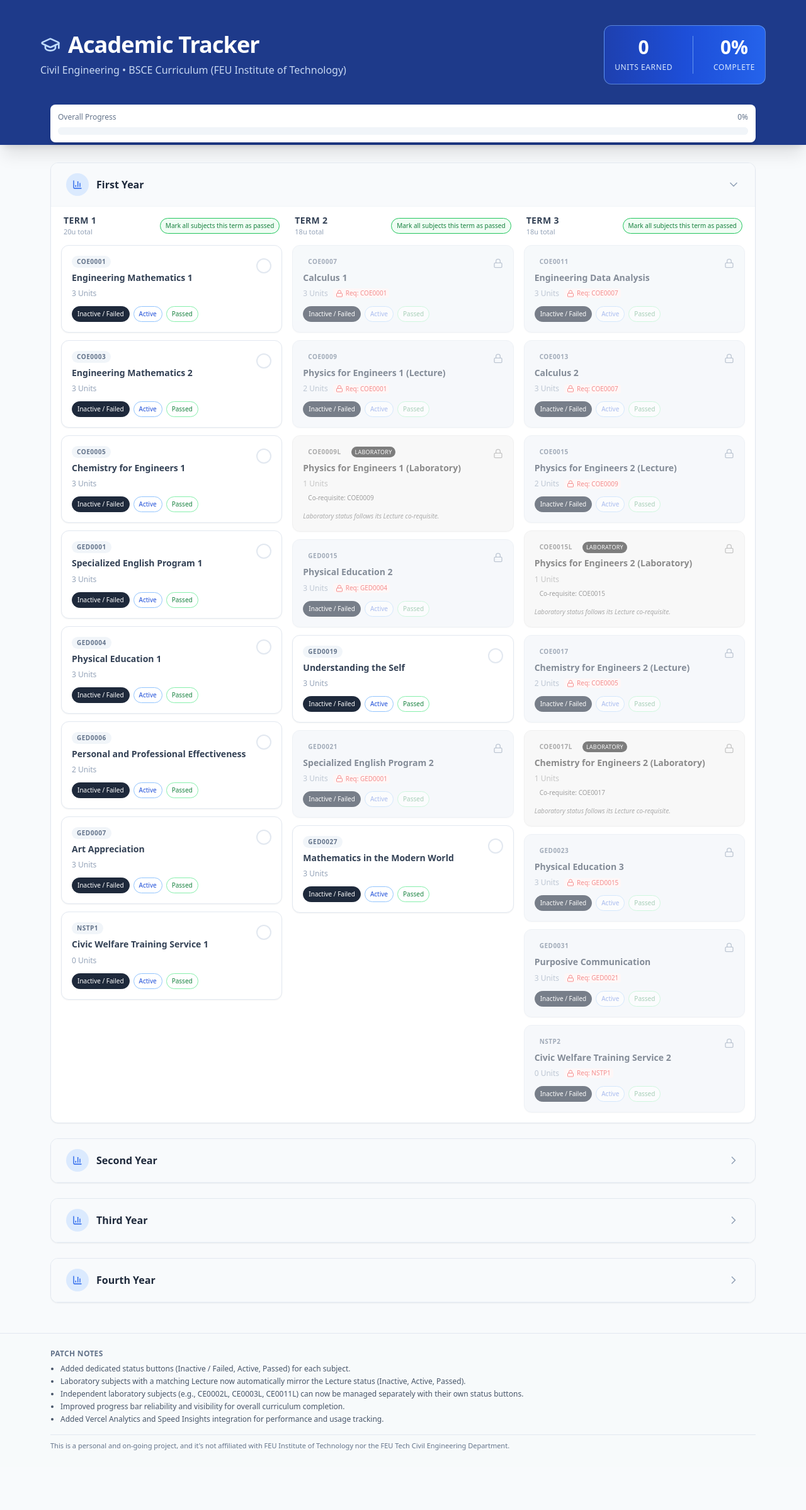
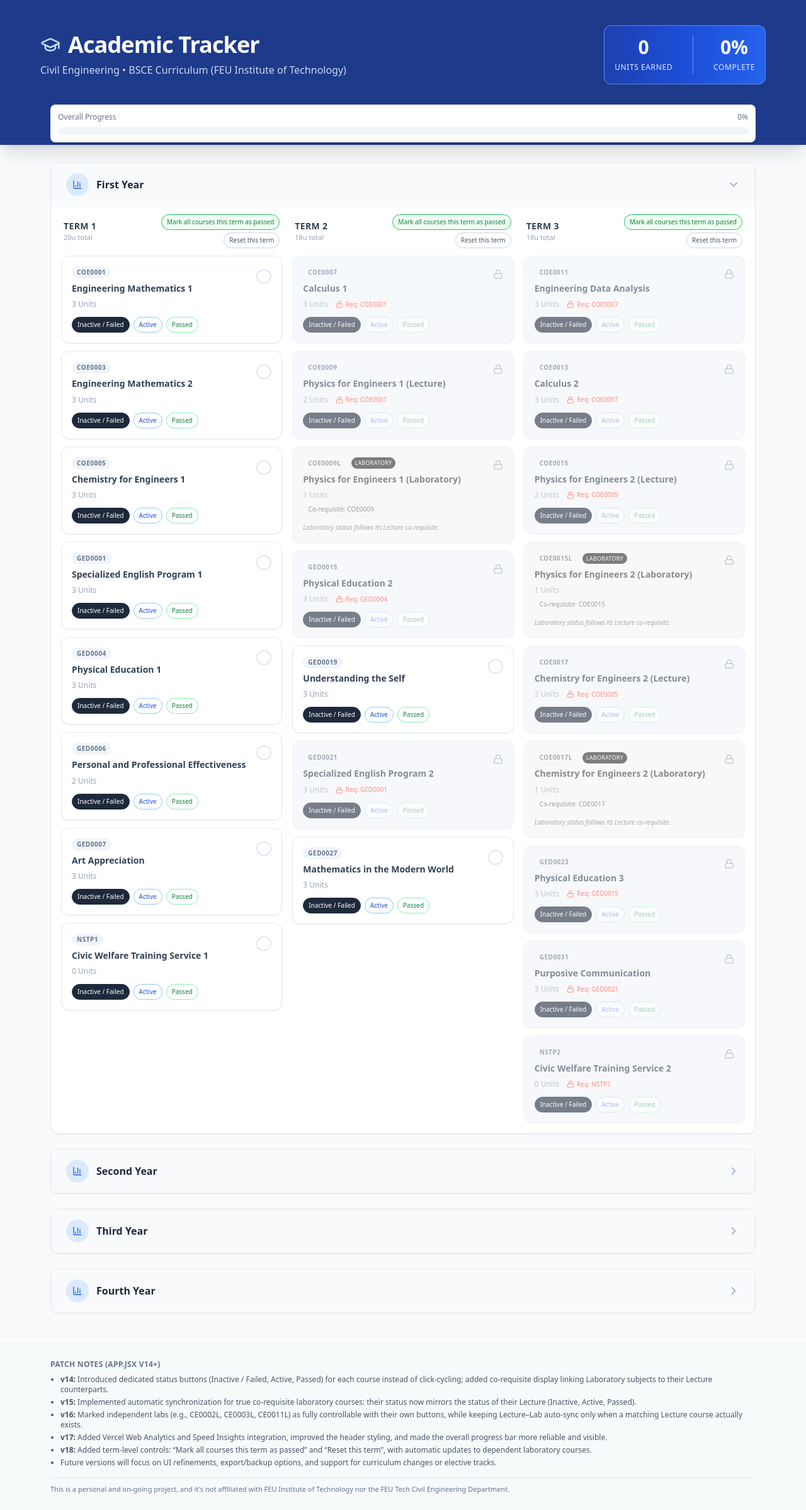
Before and after one commit to AceAligora/Builders-Progress, a React (Vite) app: page / in a window 1280 px wide. Shown: the whole page at 63% size. Before the commit the page ends 2328 px from the top, so only its background shows below. Built offline with nearby package versions, Linux system fonts and the light colour scheme.

Commit message:
Implement resetTerm function and update patch notes
Added functionality to reset all courses in a term to inactive and updated the patch notes with version changes.

```diff
--- a/src/App.jsx
+++ b/src/App.jsx
@@ -314,6 +314,20 @@ const App = () => {
     });
   };
 
+  // Reset all courses in a term to inactive
+  const resetTerm = (term) => {
+    setCourseStatus((prev) => {
+      const next = { ...prev };
+
+      term.courses.forEach((course) => {
+        next[course.id] = "inactive";
+      });
+
+      const synced = syncLabsWithLectures(next);
+      return synced;
+    });
+  };
+
   const totalUnits = CURRICULUM_DATA.reduce(
     (acc, year) =>
       acc +
@@ -398,14 +412,13 @@ const App = () => {
             </div>
           )}
 
-          {/* --- PROGRESS BAR (wrapped in flex to avoid layout issues) --- */}
+          {/* --- PROGRESS BAR --- */}
           <div className="bg-white rounded-lg p-3 mb-8 shadow-md flex flex-col gap-2">
             <div className="flex justify-between items-center text-xs text-slate-500">
               <span>Overall Progress</span>
               <span>{percentage}%</span>
             </div>
             <div className="relative h-3 w-full bg-slate-100 rounded-full overflow-hidden">
-              {/* Fallback inner track so something is always visible */}
               <div className="absolute inset-0 bg-slate-100" />
               <div
                 className="relative h-full bg-gradient-to-r from-blue-500 to-cyan-400 transition-all duration-700 ease-out"
@@ -468,13 +481,22 @@ const App = () => {
                                 u total
                               </p>
                             </div>
+                            <div className="flex flex-col items-end gap-1">
                               <button
                                 type="button"
                                 onClick={() => markTermAsPassed(term)}
                                 className="text-[10px] px-2 py-1 rounded-full border border-green-500 text-green-700 bg-green-50 hover:bg-green-100 transition"
                               >
-                              Mark all subjects this term as passed
+                                Mark all courses this term as passed
                               </button>
+                              <button
+                                type="button"
+                                onClick={() => resetTerm(term)}
+                                className="text-[10px] px-2 py-1 rounded-full border border-slate-300 text-slate-600 bg-white hover:bg-slate-50 transition"
+                              >
+                                Reset this term
+                              </button>
+                            </div>
                           </div>
 
                           <div className="space-y-3 flex-grow">
@@ -683,29 +705,41 @@ const App = () => {
             {/* Patch notes */}
             <section>
               <h2 className="text-xs font-semibold uppercase tracking-wide text-slate-500 mb-2">
-                Patch Notes
+                Patch Notes (App.jsx v14+)
               </h2>
               <ul className="text-xs space-y-1 list-disc pl-4">
                 <li>
-                  Added dedicated status buttons (Inactive / Failed, Active,
-                  Passed) for each subject.
+                  <strong>v14:</strong> Introduced dedicated status buttons
+                  (Inactive / Failed, Active, Passed) for each course instead
+                  of click-cycling; added co-requisite display linking
+                  Laboratory subjects to their Lecture counterparts.
                 </li>
                 <li>
-                  Laboratory subjects with a matching Lecture now automatically
-                  mirror the Lecture status (Inactive, Active, Passed).
+                  <strong>v15:</strong> Implemented automatic synchronization
+                  for true co-requisite laboratory courses: their status now
+                  mirrors the status of their Lecture (Inactive, Active,
+                  Passed).
                 </li>
                 <li>
-                  Independent laboratory subjects (e.g., CE0002L, CE0003L,
-                  CE0011L) can now be managed separately with their own status
-                  buttons.
+                  <strong>v16:</strong> Marked independent labs (e.g., CE0002L,
+                  CE0003L, CE0011L) as fully controllable with their own
+                  buttons, while keeping Lecture–Lab auto-sync only when a
+                  matching Lecture course actually exists.
                 </li>
                 <li>
-                  Improved progress bar reliability and visibility for overall
-                  curriculum completion.
+                  <strong>v17:</strong> Added Vercel Web Analytics and Speed
+                  Insights integration, improved the header styling, and made
+                  the overall progress bar more reliable and visible.
                 </li>
                 <li>
-                  Added Vercel Analytics and Speed Insights integration for
-                  performance and usage tracking.
+                  <strong>v18:</strong> Added term-level controls: “Mark all
+                  courses this term as passed” and “Reset this term”, with
+                  automatic updates to dependent laboratory courses.
+                </li>
+                <li>
+                  Future versions will focus on UI refinements, export/backup
+                  options, and support for curriculum changes or elective
+                  tracks.
                 </li>
               </ul>
             </section>
```
Lines whose indentation alone changed are shown as unchanged.
